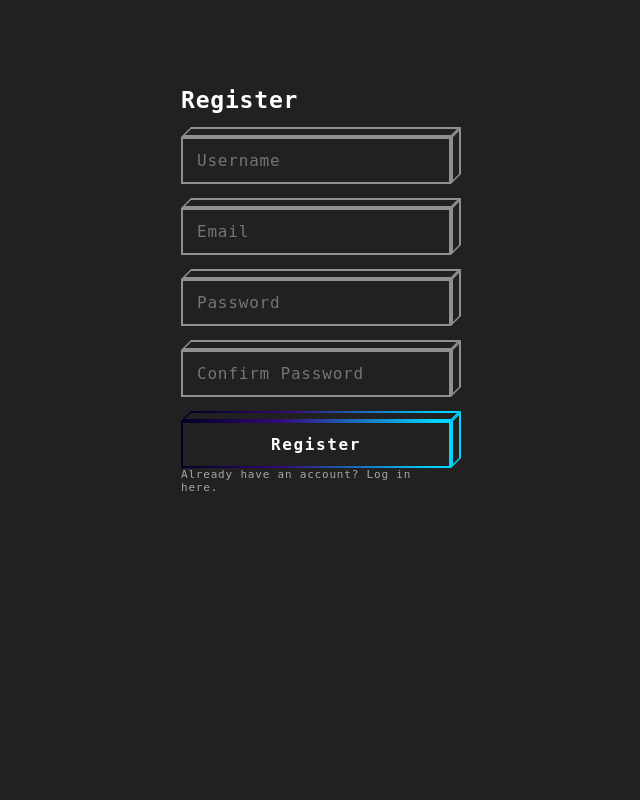
After one commit to dbfv/Web-Programming1, a PHP site: page /php/register.php in a window 1280 px wide. The commit adds this page. Shown: the whole page, without its empty margins (324-964 px from the left). Run offline with PHP 8.4, Linux system fonts and the light colour scheme.

Commit message:
too rush to have a tu te message

```diff
--- a/php/create_post.php
+++ b/php/create_post.php
@@ -10,7 +10,11 @@ if(isset($_POST['post'])) {
     $user = $_SESSION['user']['id'];
     $title = $_POST['title'];
     $content = $_POST['content'];
-    $post_date = date('Y-m-d');
+    $post_date =
+    date_default_timezone_set('Asia/Bangkok'); // Set the timezone to UTC+7
+    $current_date = date('H:i d M Y'); // Get the current date and time in the specified format
+    echo "Current date and time in UTC+7: " . $current_date;
+
     $image_path = NULL;
     if(isset($_FILES['image_path']) && $_FILES['image_path']['error'] === 0) {
         $filename = basename($_FILES['image_path']['name']);
--- /dev/null
+++ b/php/register.php
@@ -0,0 +1,65 @@
+<?php
+include "../includes/connect_db.php";
+include "../templates/register.html.php";
+ob_start();
+
+if ($_SERVER['REQUEST_METHOD'] === 'POST') {
+    $username = isset($_POST['username']) ? $_POST['username'] : '';
+    $email = isset($_POST['email']) ? $_POST['email'] : '';
+    $password = isset($_POST['password']) ? $_POST['password'] : '';
+    $confirm_password = isset($_POST['confirm_password']) ? $_POST['confirm_password'] : '';
+
+    // Check if any fields are empty
+    if ($username == "" || $email == "" || $password == "" || $confirm_password == "") {
+        $_SESSION['status'] = 'Please fill in all fields!';
+        header('location:../php/register.php');
+        exit();
+    }
+
+    // Check if passwords match
+    if ($password !== $confirm_password) {
+        $_SESSION['status'] = 'Password and Confirm Password do not match!';
+        header('location:../php/register.php');
+        exit();
+    }
+
+    // Check if username already exists
+    $query = "SELECT * FROM users WHERE username = :username";
+    $statement = $pdo->prepare($query);
+    $statement->bindValue(":username", $username);
+    $statement->execute();
+    $is_existed_user = $statement->fetch(PDO::FETCH_ASSOC);
+
+    if ($is_existed_user) {
+        $_SESSION['status'] = 'This username is in use, please choose another one!';
+        header('location:../php/register.php');
+        exit();
+    }
+
+    // Check if email already exists
+    $query = "SELECT * FROM users WHERE email = :email";
+    $statement = $pdo->prepare($query);
+    $statement->bindValue(":email", $email);
+    $statement->execute();
+    $is_existed_email = $statement->fetch(PDO::FETCH_ASSOC);
+
+    if ($is_existed_email) {
+        $_SESSION['status'] = 'This email address has already existed, please choose another one!';
+        header('location:../php/register.php');
+        exit();
+    }
+
+    // Hash the password
+    $password = md5($password);
+
+    // Insert new user into the database
+    $sql = "INSERT INTO users (email, password, username) VALUES(:email, :password, :username)";
+    $statement = $pdo->prepare($sql);
+    $statement->bindValue(":email", $email);
+    $statement->bindValue(":password", $password);
+    $statement->bindValue(":username", $username);
+    $statement->execute();
+    header('location: ../php/login.php');
+    exit();
+}
+?>
--- /dev/null
+++ b/templates/register.html.php
@@ -0,0 +1,285 @@
+<?php
+session_start();
+if (isset($_SESSION['status'])) {
+    $status = $_SESSION['status'];
+} else {
+    $status = '';
+}
+?>
+
+
+<!DOCTYPE html>
+<html lang="en">
+
+<head>
+    <meta charset="UTF-8">
+    <meta name="viewport" content="width=device-width, initial-scale=1.0">
+    <title>Register</title>
+    <style>
+        *,
+        ::after,
+        ::before {
+            box-sizing: border-box;
+        }
+
+        body {
+            background-color: #212121;
+            color: #fff;
+            font-family: monospace, serif;
+            letter-spacing: 0.05em;
+        }
+
+        h1 {
+            font-size: 23px;
+        }
+
+        .form {
+            width: 300px;
+            padding: 64px 15px 24px;
+            margin: 0 auto;
+        }
+
+        .control {
+            margin: 0 0 24px;
+        }
+
+        .control input {
+            width: 100%;
+            padding: 14px 16px;
+            border: 0;
+            background: transparent;
+            color: #fff;
+            font-family: monospace, serif;
+            letter-spacing: 0.05em;
+            font-size: 16px;
+        }
+
+        .control input:hover,
+        .control input:focus {
+            outline: none;
+            border: 0;
+        }
+
+        .btn {
+            width: 100%;
+            display: block;
+            padding: 14px 16px;
+            background: transparent;
+            outline: none;
+            border: 0;
+            color: #fff;
+            letter-spacing: 0.1em;
+            font-weight: bold;
+            font-family: monospace;
+            font-size: 16px;
+        }
+
+        .block-cube {
+            position: relative;
+        }
+
+        .bg-top {
+            position: absolute;
+            height: 10px;
+            background: linear-gradient(90deg,
+                    rgba(2, 0, 36, 1) 0%,
+                    rgba(52, 9, 121, 1) 37%,
+                    rgba(0, 212, 255, 1) 94%);
+            bottom: 100%;
+            left: 5px;
+            right: -5px;
+            transform: skew(-45deg, 0);
+            margin: 0;
+        }
+
+        .bg {
+            position: absolute;
+            left: 0;
+            top: 0;
+            right: 0;
+            bottom: 0;
+            background: linear-gradient(90deg,
+                    rgba(2, 0, 36, 1) 0%,
+                    rgba(52, 9, 121, 1) 37%,
+                    rgba(0, 212, 255, 1) 94%);
+        }
+
+        .bg-right {
+            position: absolute;
+            background: rgba(0, 212, 255, 1);
+            top: -5px;
+            z-index: 0;
+            bottom: 5px;
+            width: 10px;
+            left: 100%;
+            transform: skew(0, -45deg);
+        }
+
+        .bg-inner {
+            position: absolute;
+            left: 2px;
+            top: 2px;
+            right: 2px;
+            bottom: 2px;
+            background: rgba(33, 33, 33, 1);
+            transition: all 0.2s ease-in-out;
+        }
+
+        .text {
+            position: relative;
+            z-index: 2;
+        }
+
+        .block-input input {
+            position: relative;
+            z-index: 2;
+        }
+
+        .block-input input:focus~.bg-right .bg-inner,
+        .block-input input:focus~.bg-top .bg-inner,
+        .block-input input:focus~.bg-inner .bg-inner {
+            top: 100%;
+            background: rgba(255, 255, 255, 0.5);
+        }
+
+        .block-input .bg-top,
+        .block-input .bg-right,
+        .block-input .bg {
+            background: rgba(255, 255, 255, 0.5);
+            transition: background 0.2s ease-in-out;
+        }
+
+        .block-input .bg-right,
+        .block-input .bg-top {
+            .bg-inner {
+                transition: all 0.2s ease-in-out;
+            }
+        }
+
+        .block-input:focus,
+        .block-input:hover {
+
+            .bg-top,
+            .bg-right,
+            .bg {
+                background: rgba(255, 255, 255, 0.8);
+            }
+        }
+
+        .block-cube-hover:focus,
+        .block-cube-hover:hover {
+            .bg .bg-inner {
+                top: 100%;
+            }
+        }
+
+        .credits {
+            position: fixed;
+            left: 0;
+            bottom: 0;
+            padding: 15px 15px;
+            width: 100%;
+            z-index: 111;
+        }
+
+        a {
+            opacity: 0.6;
+            color: #fff;
+            font-size: 11px;
+            text-decoration: none;
+        }
+
+        a:hover {
+            opacity: 1;
+        }
+
+        .warning {
+            color: red;
+            text-align: center;
+            margin-top: 20px;
+        }
+    </style>
+</head>
+
+<body>
+    <form action="../php/register.php" autocomplete='off' class='form' method="post">
+        <div class='control'>
+            <h1>
+                Register
+            </h1>
+        </div>
+        <div class='control block-cube block-input'>
+            <input name='username' placeholder='Username' type='text'>
+            <div class='bg-top'>
+                <div class='bg-inner'></div>
+            </div>
+            <div class='bg-right'>
+                <div class='bg-inner'></div>
+            </div>
+            <div class='bg'>
+                <div class='bg-inner'></div>
+            </div>
+        </div>
+        <div class='control block-cube block-input'>
+            <input name='email' placeholder='Email' type='email'>
+            <div class='bg-top'>
+                <div class='bg-inner'></div>
+            </div>
+            <div class='bg-right'>
+                <div class='bg-inner'></div>
+            </div>
+            <div class='bg'>
+                <div class='bg-inner'></div>
+            </div>
+        </div>
+        <div class='control block-cube block-input'>
+            <input name='password' placeholder='Password' type='password'>
+            <div class='bg-top'>
+                <div class='bg-inner'></div>
+            </div>
+            <div class='bg-right'>
+                <div class='bg-inner'></div>
+            </div>
+            <div class='bg'>
+                <div class='bg-inner'></div>
+            </div>
+        </div>
+        <div class='control block-cube block-input'>
+            <input name='confirm_password' placeholder='Confirm Password' type='password'>
+            <div class='bg-top'>
+                <div class='bg-inner'></div>
+            </div>
+            <div class='bg-right'>
+                <div class='bg-inner'></div>
+            </div>
+            <div class='bg'>
+                <div class='bg-inner'></div>
+            </div>
+        </div>
+        <button class='btn block-cube block-cube-hover' type='submit' name="submit">
+            <div class='bg-top'>
+                <div class='bg-inner'></div>
+            </div>
+            <div class='bg-right'>
+                <div class='bg-inner'></div>
+            </div>
+            <div class='bg'>
+                <div class='bg-inner'></div>
+            </div>
+            <div class='text'>
+                Register
+            </div>
+        </button>
+        <div class='control'>
+            <a href="../php/login.php">Already have an account? Log in here.</a>
+        </div>
+    </form>
+    <p class="warning" style="color: red">
+        <?php
+        echo $status;
+        unset($_SESSION['status']);
+        ?>
+    </p>
+</body>
+
+</html>
```
Also changed, not shown: php/delete_post.php (added, +27 -0 lines), php/edit_profile.php (+5 -3 lines), php/login.php (+6 -4 lines), php/profile.php (+10 -1 lines), php/upload.php (added, +36 -0 lines), templates/edit_profile.html.php (+16 -4 lines), templates/home.html.php (+10 -2 lines), templates/login.html.php (+2 -6 lines), templates/profile.html.php (+33 -1 lines), templates/styles.css (+66 -0 lines), images/post_images/0893f50024df1203058522e2e4efd891.jpg (added), images/post_images/unnamed.gif (added), images/public/unnamed.gif (added).
